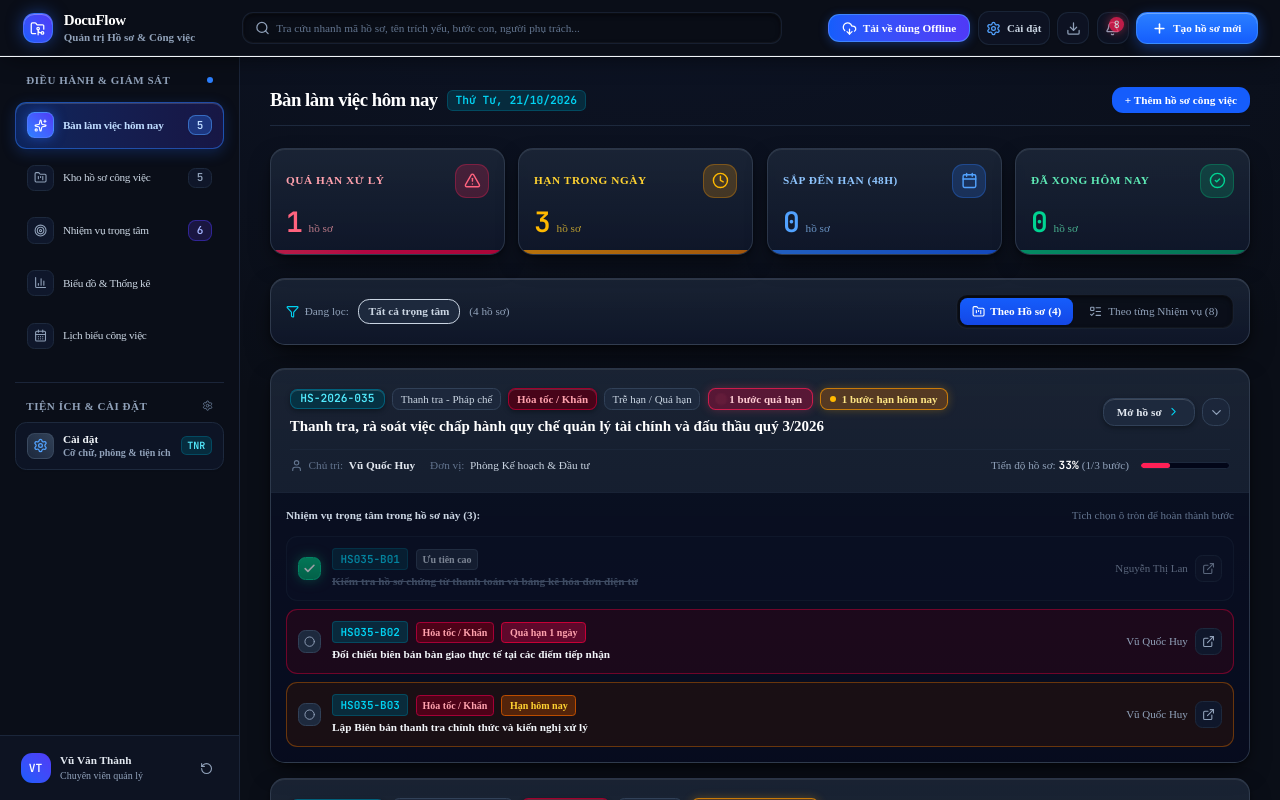
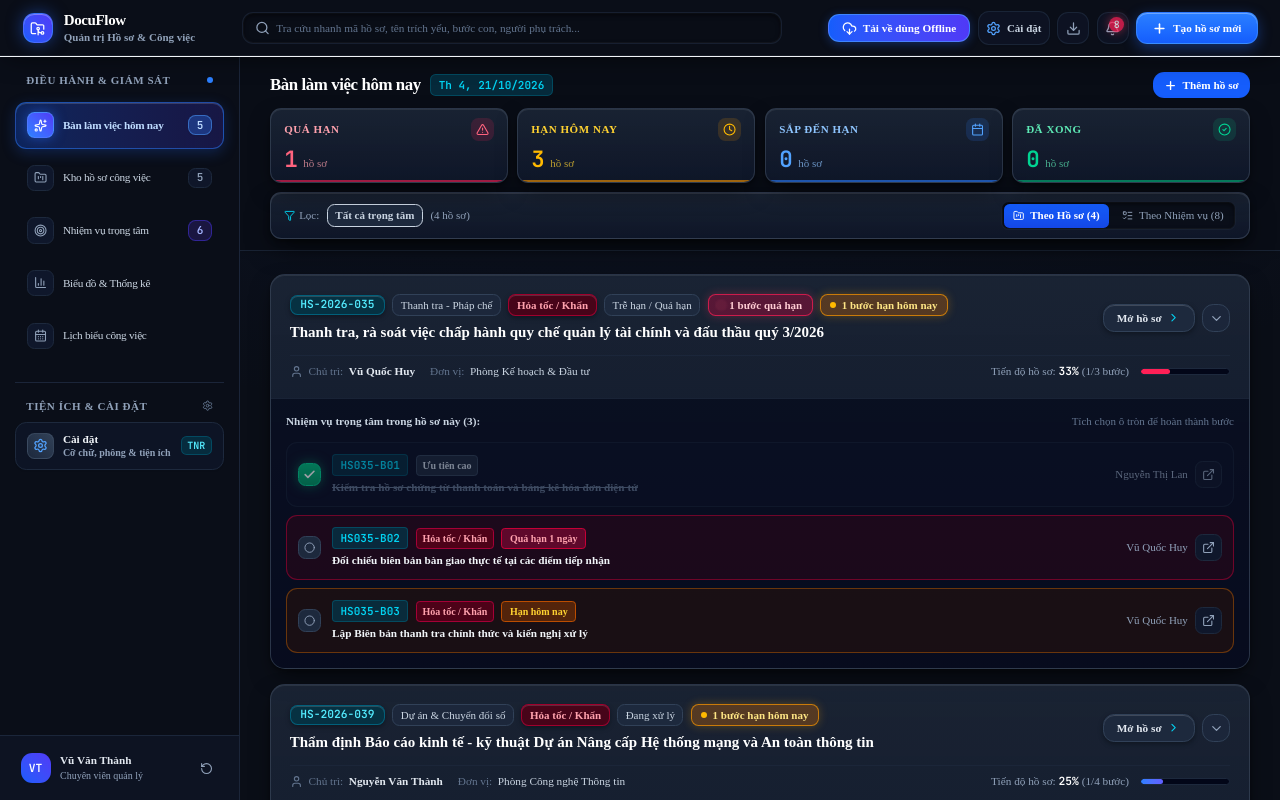
Before and after one commit to vuvanthanh9696-boop/Kho, a React (Vite) app: page / in a window 1280 px wide. Built offline with nearby package versions, Linux system fonts and the light colour scheme.

Commit message:
Thu gọn và cố định (sticky) thanh tiêu đề và 4 thẻ cảnh báo khi cuộn trang

```diff
--- a/dev-dist/sw.js
+++ b/dev-dist/sw.js
@@ -78,7 +78,7 @@ define(['./workbox-afac4cd2'], (function (workbox) { 'use strict';
    */
   workbox.precacheAndRoute([{
     "url": "index.html",
-    "revision": "0.h8baogdvsa8"
+    "revision": "0.mnlqa9qibv8"
   }], {});
   workbox.cleanupOutdatedCaches();
   workbox.registerRoute(new workbox.NavigationRoute(workbox.createHandlerBoundToURL("index.html"), {
--- a/src/components/TodayView.tsx
+++ b/src/components/TodayView.tsx
@@ -16,7 +16,8 @@ import {
   RotateCcw,
   User,
   ChevronDown,
-  ChevronUp
+  ChevronUp,
+  Plus
 } from 'lucide-react';
 import { Docket, DocketStep, PRIORITY_CONFIG, DOCKET_STATUS_CONFIG } from '../types';
 import { getGoogleCalendarUrl } from '../utils/calendarSync';
@@ -317,32 +318,33 @@ export const TodayView: React.FC<TodayViewProps> = ({
 
   return (
     <div className="space-y-6">
-      {/* Top Banner / Headline */}
-      <div className="flex flex-col md:flex-row md:items-center justify-between gap-4 pb-3 border-b border-slate-800">
-        <div>
-          <div className="flex items-center gap-2.5">
-            <h1 className="text-xl font-bold tracking-tight text-white">
+      {/* Sticky Header Panel: Top Banner + 4 Compact KPI Cards + Filter/View Bar */}
+      <div className="sticky top-0 z-20 bg-[#0A0E17]/95 backdrop-blur-md -mt-5 sm:-mt-6 lg:-mt-8 pt-4 pb-3 -mx-4 px-4 sm:-mx-6 sm:px-6 lg:-mx-8 lg:px-8 border-b border-slate-800/80 shadow-md space-y-2.5">
+        {/* Row 1: Top Banner / Headline (Compacted) */}
+        <div className="flex items-center justify-between gap-3">
+          <div className="flex items-center gap-2.5 min-w-0">
+            <h1 className="text-base sm:text-lg font-bold tracking-tight text-white truncate">
               Bàn làm việc hôm nay
             </h1>
-            <span className="text-xs font-mono text-cyan-400 bg-cyan-950/80 border border-cyan-800/60 px-2 py-0.5 rounded-md tabular-nums font-semibold">
-              {new Date().toLocaleDateString('vi-VN', { weekday: 'long', day: '2-digit', month: '2-digit', year: 'numeric' })}
+            <span className="text-[11px] font-mono text-cyan-400 bg-cyan-950/80 border border-cyan-800/60 px-2 py-0.5 rounded-md tabular-nums font-semibold shrink-0">
+              {new Date().toLocaleDateString('vi-VN', { weekday: 'short', day: '2-digit', month: '2-digit', year: 'numeric' })}
             </span>
           </div>
-        </div>
 
-        <div className="flex items-center gap-2">
+          <div className="flex items-center gap-2 shrink-0">
             <button
               onClick={onOpenCreateModal}
-            className="px-3.5 py-1.5 text-xs font-semibold text-white bg-blue-600 hover:bg-blue-500 active:bg-blue-700 rounded-xl shadow-xs transition-all cursor-pointer"
+              className="px-3 py-1.5 text-xs font-semibold text-white bg-blue-600 hover:bg-blue-500 active:bg-blue-700 rounded-xl shadow-xs transition-all cursor-pointer flex items-center gap-1.5"
             >
-            + Thêm hồ sơ công việc
+              <Plus className="w-3.5 h-3.5 stroke-[2.5]" />
+              <span>Thêm hồ sơ</span>
             </button>
           </div>
         </div>
 
-      {/* KPI Highlight Strip - Compact 3D Tactile Cards */}
-      <div className="grid grid-cols-2 lg:grid-cols-4 gap-3 sm:gap-3.5">
-        {/* KPI 1: Overdue (CSS selector 1) */}
+        {/* Row 2: KPI Highlight Strip (Compacted 4 Cards) */}
+        <div className="grid grid-cols-2 lg:grid-cols-4 gap-2 sm:gap-2.5">
+          {/* KPI 1: Overdue */}
           <div
             role="button"
             tabIndex={0}
@@ -354,35 +356,35 @@ export const TodayView: React.FC<TodayViewProps> = ({
               }
             }}
             title={filterType === 'overdue' ? 'Bấm lại để hủy lọc' : 'Nhấn để lọc hồ sơ quá hạn'}
-          className={`card-3d-interactive p-3.5 sm:p-4 rounded-xl sm:rounded-2xl relative overflow-hidden group cursor-pointer transition-all duration-200 select-none ${
+            className={`card-3d-interactive px-3 py-2 sm:px-3.5 sm:py-2.5 rounded-xl relative overflow-hidden group cursor-pointer transition-all duration-150 select-none ${
               filterType === 'overdue'
-              ? 'ring-2 ring-rose-500 ring-offset-2 ring-offset-slate-950 border-rose-500/90 bg-rose-950/40 shadow-[0_8px_20px_rgba(244,63,94,0.3)] -translate-y-0.5'
-              : 'border-slate-800/90 hover:border-rose-500/60 hover:-translate-y-0.5 hover:shadow-[0_6px_16px_rgba(244,63,94,0.18)] active:translate-y-0'
+                ? 'ring-2 ring-rose-500 ring-offset-1 ring-offset-slate-950 border-rose-500 bg-rose-950/50 shadow-[0_4px_14px_rgba(244,63,94,0.3)]'
+                : 'border-slate-800/90 hover:border-rose-500/60 hover:bg-rose-950/20 active:translate-y-0'
             }`}
           >
-          <div className="flex items-center justify-between gap-2">
-            <span className="text-[11px] sm:text-xs font-bold text-rose-300 uppercase tracking-wider truncate">
-              Quá hạn xử lý
+            <div className="flex items-center justify-between gap-1.5">
+              <span className="text-[11px] font-bold text-rose-300 uppercase tracking-wider truncate">
+                Quá hạn
               </span>
-            <div className={`w-8 h-8 sm:w-9 sm:h-9 rounded-xl flex items-center justify-center shrink-0 transition-transform ${
+              <div className={`w-6 h-6 rounded-lg flex items-center justify-center shrink-0 transition-transform ${
                 filterType === 'overdue'
-                ? 'bg-rose-500/30 border border-rose-400 text-rose-300 scale-105 shadow-[0_0_15px_rgba(244,63,94,0.4)]'
-                : 'bg-rose-500/20 border border-rose-500/30 text-rose-400 group-hover:scale-105'
+                  ? 'bg-rose-500/30 text-rose-300'
+                  : 'bg-rose-500/15 text-rose-400 group-hover:scale-105'
               }`}>
-              <AlertTriangle className="w-4 h-4 sm:w-4.5 sm:h-4.5" />
+                <AlertTriangle className="w-3.5 h-3.5" />
               </div>
             </div>
 
-          <div className="mt-2 flex items-baseline gap-1.5">
-            <span className="text-2xl sm:text-3xl font-extrabold font-mono tabular-nums text-rose-400 drop-shadow-xs">
+            <div className="mt-1 flex items-baseline gap-1.5">
+              <span className="text-xl sm:text-2xl font-extrabold font-mono tabular-nums text-rose-400 leading-tight">
                 {overdueDocketsCount}
               </span>
-            <span className="text-xs text-rose-300/70 font-medium">hồ sơ</span>
+              <span className="text-[11px] text-rose-300/70 font-medium">hồ sơ</span>
             </div>
-          <div className={`absolute inset-x-0 bottom-0 h-1 bg-gradient-to-r from-rose-500 to-rose-600 ${filterType === 'overdue' ? 'opacity-100' : 'opacity-70'}`} />
+            <div className={`absolute inset-x-0 bottom-0 h-0.5 bg-rose-500 ${filterType === 'overdue' ? 'opacity-100' : 'opacity-60'}`} />
           </div>
 
-        {/* KPI 2: Due Today (CSS selector 2) */}
+          {/* KPI 2: Due Today */}
           <div
             role="button"
             tabIndex={0}
@@ -394,35 +396,35 @@ export const TodayView: React.FC<TodayViewProps> = ({
               }
             }}
             title={filterType === 'today' ? 'Bấm lại để hủy lọc' : 'Nhấn để lọc hồ sơ đến hạn hôm nay'}
-          className={`card-3d-interactive p-3.5 sm:p-4 rounded-xl sm:rounded-2xl relative overflow-hidden group cursor-pointer transition-all duration-200 select-none ${
+            className={`card-3d-interactive px-3 py-2 sm:px-3.5 sm:py-2.5 rounded-xl relative overflow-hidden group cursor-pointer transition-all duration-150 select-none ${
               filterType === 'today'
-              ? 'ring-2 ring-amber-500 ring-offset-2 ring-offset-slate-950 border-amber-500/90 bg-amber-950/40 shadow-[0_8px_20px_rgba(245,158,11,0.3)] -translate-y-0.5'
-              : 'border-slate-800/90 hover:border-amber-500/60 hover:-translate-y-0.5 hover:shadow-[0_6px_16px_rgba(245,158,11,0.18)] active:translate-y-0'
+                ? 'ring-2 ring-amber-500 ring-offset-1 ring-offset-slate-950 border-amber-500 bg-amber-950/50 shadow-[0_4px_14px_rgba(245,158,11,0.3)]'
+                : 'border-slate-800/90 hover:border-amber-500/60 hover:bg-amber-950/20 active:translate-y-0'
             }`}
           >
-          <div className="flex items-center justify-between gap-2">
-            <span className="text-[11px] sm:text-xs font-bold text-amber-300 uppercase tracking-wider truncate">
-              Hạn trong ngày
+            <div className="flex items-center justify-between gap-1.5">
+              <span className="text-[11px] font-bold text-amber-300 uppercase tracking-wider truncate">
+                Hạn hôm nay
               </span>
-            <div className={`w-8 h-8 sm:w-9 sm:h-9 rounded-xl flex items-center justify-center shrink-0 transition-transform ${
+              <div className={`w-6 h-6 rounded-lg flex items-center justify-center shrink-0 transition-transform ${
                 filterType === 'today'
-                ? 'bg-amber-500/30 border border-amber-400 text-amber-300 scale-105 shadow-[0_0_15px_rgba(245,158,11,0.4)]'
-                : 'bg-amber-500/20 border border-amber-500/30 text-amber-400 group-hover:scale-105'
+                  ? 'bg-amber-500/30 text-amber-300'
+                  : 'bg-amber-500/15 text-amber-400 group-hover:scale-105'
               }`}>
-              <Clock className="w-4 h-4 sm:w-4.5 sm:h-4.5" />
+                <Clock className="w-3.5 h-3.5" />
               </div>
             </div>
 
-          <div className="mt-2 flex items-baseline gap-1.5">
-            <span className="text-2xl sm:text-3xl font-extrabold font-mono tabular-nums text-amber-400 drop-shadow-xs">
+            <div className="mt-1 flex items-baseline gap-1.5">
+              <span className="text-xl sm:text-2xl font-extrabold font-mono tabular-nums text-amber-400 leading-tight">
                 {dueTodayDocketsCount}
               </span>
-            <span className="text-xs text-amber-300/70 font-medium">hồ sơ</span>
+              <span className="text-[11px] text-amber-300/70 font-medium">hồ sơ</span>
             </div>
-          <div className={`absolute inset-x-0 bottom-0 h-1 bg-gradient-to-r from-amber-500 to-amber-600 ${filterType === 'today' ? 'opacity-100' : 'opacity-70'}`} />
+            <div className={`absolute inset-x-0 bottom-0 h-0.5 bg-amber-500 ${filterType === 'today' ? 'opacity-100' : 'opacity-60'}`} />
           </div>
 
-        {/* KPI 3: Upcoming (CSS selector 3) */}
+          {/* KPI 3: Upcoming */}
           <div
             role="button"
             tabIndex={0}
@@ -434,35 +436,35 @@ export const TodayView: React.FC<TodayViewProps> = ({
               }
             }}
             title={filterType === 'upcoming' ? 'Bấm lại để hủy lọc' : 'Nhấn để lọc hồ sơ sắp đến hạn'}
-          className={`card-3d-interactive p-3.5 sm:p-4 rounded-xl sm:rounded-2xl relative overflow-hidden group cursor-pointer transition-all duration-200 select-none ${
+            className={`card-3d-interactive px-3 py-2 sm:px-3.5 sm:py-2.5 rounded-xl relative overflow-hidden group cursor-pointer transition-all duration-150 select-none ${
               filterType === 'upcoming'
-              ? 'ring-2 ring-blue-500 ring-offset-2 ring-offset-slate-950 border-blue-500/90 bg-blue-950/40 shadow-[0_8px_20px_rgba(59,130,246,0.3)] -translate-y-0.5'
-              : 'border-slate-800/90 hover:border-blue-500/60 hover:-translate-y-0.5 hover:shadow-[0_6px_16px_rgba(59,130,246,0.18)] active:translate-y-0'
+                ? 'ring-2 ring-blue-500 ring-offset-1 ring-offset-slate-950 border-blue-500 bg-blue-950/50 shadow-[0_4px_14px_rgba(59,130,246,0.3)]'
+                : 'border-slate-800/90 hover:border-blue-500/60 hover:bg-blue-950/20 active:translate-y-0'
             }`}
           >
-          <div className="flex items-center justify-between gap-2">
-            <span className="text-[11px] sm:text-xs font-bold text-blue-300 uppercase tracking-wider truncate">
-              Sắp đến hạn (48h)
+            <div className="flex items-center justify-between gap-1.5">
+              <span className="text-[11px] font-bold text-blue-300 uppercase tracking-wider truncate">
+                Sắp đến hạn
               </span>
-            <div className={`w-8 h-8 sm:w-9 sm:h-9 rounded-xl flex items-center justify-center shrink-0 transition-transform ${
+              <div className={`w-6 h-6 rounded-lg flex items-center justify-center shrink-0 transition-transform ${
                 filterType === 'upcoming'
-                ? 'bg-blue-500/30 border border-blue-400 text-blue-300 scale-105 shadow-[0_0_15px_rgba(59,130,246,0.4)]'
-                : 'bg-blue-500/20 border border-blue-500/30 text-blue-400 group-hover:scale-105'
+                  ? 'bg-blue-500/30 text-blue-300'
+                  : 'bg-blue-500/15 text-blue-400 group-hover:scale-105'
               }`}>
-              <Calendar className="w-4 h-4 sm:w-4.5 sm:h-4.5" />
+                <Calendar className="w-3.5 h-3.5" />
               </div>
             </div>
 
-          <div className="mt-2 flex items-baseline gap-1.5">
-            <span className="text-2xl sm:text-3xl font-extrabold font-mono tabular-nums text-blue-400 drop-shadow-xs">
+            <div className="mt-1 flex items-baseline gap-1.5">
+              <span className="text-xl sm:text-2xl font-extrabold font-mono tabular-nums text-blue-400 leading-tight">
                 {upcomingDocketsCount}
               </span>
-            <span className="text-xs text-blue-300/70 font-medium">hồ sơ</span>
+              <span className="text-[11px] text-blue-300/70 font-medium">hồ sơ</span>
             </div>
-          <div className={`absolute inset-x-0 bottom-0 h-1 bg-gradient-to-r from-blue-500 to-blue-600 ${filterType === 'upcoming' ? 'opacity-100' : 'opacity-70'}`} />
+            <div className={`absolute inset-x-0 bottom-0 h-0.5 bg-blue-500 ${filterType === 'upcoming' ? 'opacity-100' : 'opacity-60'}`} />
           </div>
 
-        {/* KPI 4: Done Today (CSS selector 4) */}
+          {/* KPI 4: Done Today */}
           <div
             role="button"
             tabIndex={0}
@@ -474,83 +476,84 @@ export const TodayView: React.FC<TodayViewProps> = ({
               }
             }}
             title={filterType === 'completed' ? 'Bấm lại để hủy lọc' : 'Nhấn để lọc hồ sơ đã xong'}
-          className={`card-3d-interactive p-3.5 sm:p-4 rounded-xl sm:rounded-2xl relative overflow-hidden group cursor-pointer transition-all duration-200 select-none ${
+            className={`card-3d-interactive px-3 py-2 sm:px-3.5 sm:py-2.5 rounded-xl relative overflow-hidden group cursor-pointer transition-all duration-150 select-none ${
               filterType === 'completed'
-              ? 'ring-2 ring-emerald-500 ring-offset-2 ring-offset-slate-950 border-emerald-500/90 bg-emerald-950/40 shadow-[0_8px_20px_rgba(16,185,129,0.3)] -translate-y-0.5'
-              : 'border-slate-800/90 hover:border-emerald-500/60 hover:-translate-y-0.5 hover:shadow-[0_6px_16px_rgba(16,185,129,0.18)] active:translate-y-0'
+                ? 'ring-2 ring-emerald-500 ring-offset-1 ring-offset-slate-950 border-emerald-500 bg-emerald-950/50 shadow-[0_4px_14px_rgba(16,185,129,0.3)]'
+                : 'border-slate-800/90 hover:border-emerald-500/60 hover:bg-emerald-950/20 active:translate-y-0'
             }`}
           >
-          <div className="flex items-center justify-between gap-2">
-            <span className="text-[11px] sm:text-xs font-bold text-emerald-300 uppercase tracking-wider truncate">
-              Đã xong hôm nay
+            <div className="flex items-center justify-between gap-1.5">
+              <span className="text-[11px] font-bold text-emerald-300 uppercase tracking-wider truncate">
+                Đã xong
               </span>
-            <div className={`w-8 h-8 sm:w-9 sm:h-9 rounded-xl flex items-center justify-center shrink-0 transition-transform ${
+              <div className={`w-6 h-6 rounded-lg flex items-center justify-center shrink-0 transition-transform ${
                 filterType === 'completed'
-                ? 'bg-emerald-500/30 border border-emerald-400 text-emerald-300 scale-105 shadow-[0_0_15px_rgba(16,185,129,0.4)]'
-                : 'bg-emerald-500/20 border border-emerald-500/30 text-emerald-400 group-hover:scale-105'
+                  ? 'bg-emerald-500/30 text-emerald-300'
+                  : 'bg-emerald-500/15 text-emerald-400 group-hover:scale-105'
               }`}>
-              <CheckCircle2 className="w-4 h-4 sm:w-4.5 sm:h-4.5" />
+                <CheckCircle2 className="w-3.5 h-3.5" />
               </div>
             </div>
 
-          <div className="mt-2 flex items-baseline gap-1.5">
-            <span className="text-2xl sm:text-3xl font-extrabold font-mono tabular-nums text-emerald-400 drop-shadow-xs">
+            <div className="mt-1 flex items-baseline gap-1.5">
+              <span className="text-xl sm:text-2xl font-extrabold font-mono tabular-nums text-emerald-400 leading-tight">
                 {completedTodayDocketsCount}
               </span>
-            <span className="text-xs text-emerald-300/70 font-medium">hồ sơ</span>
+              <span className="text-[11px] text-emerald-300/70 font-medium">hồ sơ</span>
             </div>
-          <div className={`absolute inset-x-0 bottom-0 h-1 bg-gradient-to-r from-emerald-500 to-emerald-600 ${filterType === 'completed' ? 'opacity-100' : 'opacity-70'}`} />
+            <div className={`absolute inset-x-0 bottom-0 h-0.5 bg-emerald-500 ${filterType === 'completed' ? 'opacity-100' : 'opacity-60'}`} />
           </div>
         </div>
 
-      {/* Active Filter Notice Bar & View Switcher */}
-      <div className="card-3d p-3.5 md:p-4 rounded-2xl flex flex-col sm:flex-row sm:items-center justify-between gap-3 border border-slate-800/90">
-        <div className="flex items-center gap-2.5 flex-wrap">
-          <span className="text-xs text-slate-400 flex items-center gap-1.5 font-medium">
-            <Filter className="w-3.5 h-3.5 text-cyan-400" />
-            Đang lọc:
+        {/* Row 3: Active Filter Notice Bar & View Switcher (Compacted) */}
+        <div className="card-3d px-3 py-1.5 sm:px-3.5 sm:py-2 rounded-xl flex flex-col sm:flex-row sm:items-center justify-between gap-2 border border-slate-800/90">
+          <div className="flex items-center gap-2 flex-wrap">
+            <span className="text-[11px] text-slate-400 flex items-center gap-1 font-medium">
+              <Filter className="w-3 h-3 text-cyan-400" />
+              Lọc:
             </span>
-          <span className={`text-xs font-bold px-2.5 py-1 rounded-xl border ${filterLabels[filterType]?.badgeBg} ${filterLabels[filterType]?.color}`}>
+            <span className={`text-[11px] font-bold px-2 py-0.5 rounded-lg border ${filterLabels[filterType]?.badgeBg} ${filterLabels[filterType]?.color}`}>
               {filterLabels[filterType]?.title}
             </span>
-          <span className="text-xs text-slate-400 font-medium">
+            <span className="text-[11px] text-slate-400 font-medium">
               ({groupedDockets.length} hồ sơ)
             </span>
             {filterType !== 'all' && (
               <button
                 onClick={() => setFilterType('all')}
-              className="inline-flex items-center gap-1 px-2.5 py-1 text-xs text-slate-300 hover:text-white bg-slate-800 hover:bg-slate-700 rounded-lg border border-slate-700 transition-colors ml-1 cursor-pointer"
+                className="inline-flex items-center gap-1 px-2 py-0.5 text-[11px] text-slate-300 hover:text-white bg-slate-800 hover:bg-slate-700 rounded-md border border-slate-700 transition-colors ml-1 cursor-pointer"
               >
-              <RotateCcw className="w-3 h-3" />
+                <RotateCcw className="w-2.5 h-2.5" />
                 <span>Xem tất cả</span>
               </button>
             )}
           </div>
 
           {/* View switcher: By Docket vs By Task */}
-        <div className="flex items-center gap-1.5 p-1 inner-groove rounded-xl self-start sm:self-auto">
+          <div className="flex items-center gap-1 p-0.5 inner-groove rounded-lg self-start sm:self-auto shrink-0">
             <button
               onClick={() => setViewBy('dockets')}
-            className={`flex items-center gap-1.5 px-3 py-1.5 text-xs rounded-lg transition-all cursor-pointer ${
+              className={`flex items-center gap-1.5 px-2.5 py-1 text-[11px] rounded-md transition-all cursor-pointer ${
                 viewBy === 'dockets'
                   ? 'bg-gradient-to-b from-blue-600 to-blue-700 text-white font-bold shadow-xs'
                   : 'text-slate-400 hover:text-white hover:bg-slate-800/40 font-medium'
               }`}
             >
-            <FolderKanban className="w-3.5 h-3.5" />
+              <FolderKanban className="w-3 h-3" />
               <span>Theo Hồ sơ ({groupedDockets.length})</span>
             </button>
             <button
               onClick={() => setViewBy('tasks')}
-            className={`flex items-center gap-1.5 px-3 py-1.5 text-xs rounded-lg transition-all cursor-pointer ${
+              className={`flex items-center gap-1.5 px-2.5 py-1 text-[11px] rounded-md transition-all cursor-pointer ${
                 viewBy === 'tasks'
                   ? 'bg-gradient-to-b from-blue-600 to-blue-700 text-white font-bold shadow-xs'
                   : 'text-slate-400 hover:text-white hover:bg-slate-800/40 font-medium'
               }`}
             >
-            <ListTodo className="w-3.5 h-3.5" />
-            <span>Theo từng Nhiệm vụ ({filteredTasks.length})</span>
+              <ListTodo className="w-3 h-3" />
+              <span>Theo Nhiệm vụ ({filteredTasks.length})</span>
             </button>
+          </div>
         </div>
       </div>
 
```
Lines whose indentation alone changed are shown as unchanged.
